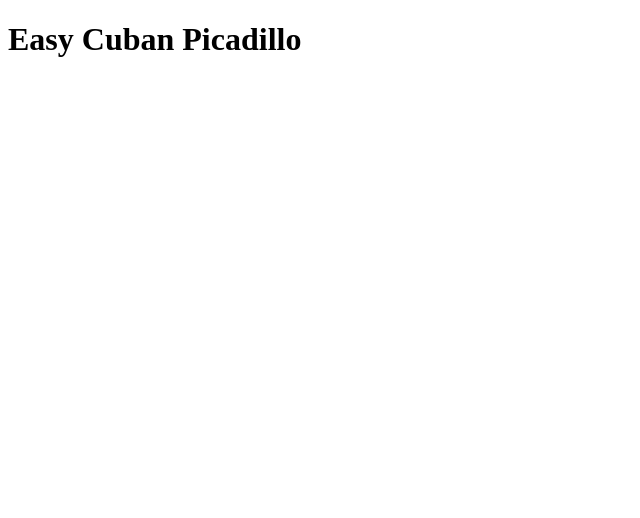
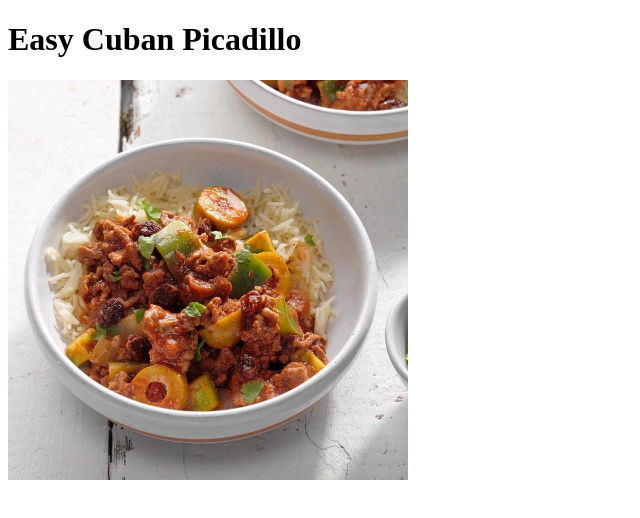
Before and after one commit to jeongtim/odin-recipes, a plain HTML site: page recipes/easy-cuban-picadillo.html in a window 1280 px wide. Shown: the whole page, without its empty margins (0-640 px from the left). Drawn offline with Linux system fonts and the light colour scheme.

Commit message:
Add and resize image

```diff
--- a/recipes/easy-cuban-picadillo.html
+++ b/recipes/easy-cuban-picadillo.html
@@ -7,5 +7,6 @@
 
     <body>
         <h1>Easy Cuban Picadillo</h1>
+        <img src="../img/Easy-Cuban-Picadillo.jpg" alt="Cuban Picadillo" width="400px"/>
     </body>
 </html>
```
Also changed, not shown: img/Easy-Cuban-Picadillo.jpg (added).
